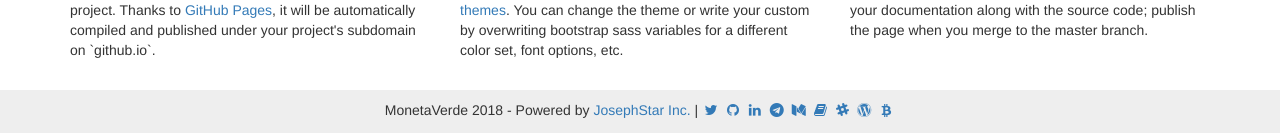
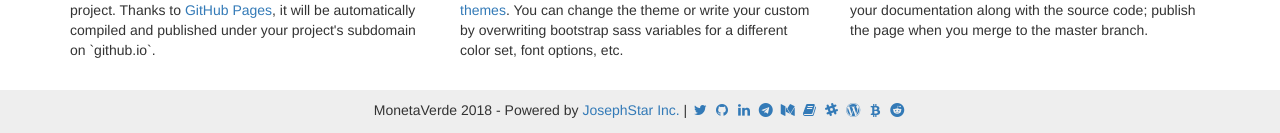
Before and after one commit to ammogcoder/www, a Jekyll site: the page built from index.html, in a window 1280 px wide and 980 px high. Shown: the part 844-977 px from the top of the window. Built offline with Jekyll 4.4.1, drawn with Linux system fonts in a browser that asks for light colours; nearby versions of some CDN libraries.

Commit message:
Update footer.html

```diff
--- a/_includes/footer.html
+++ b/_includes/footer.html
@@ -13,6 +13,7 @@
             <a href="{{ site.slack_url }}"><i class="fa fa-slack fa-fw" aria-hidden="true"></i></a>
             <a href="{{ site.blog_url }}"><i class="fa fa-wordpress fa-fw" aria-hidden="true"></i></a>
             <a href="{{ site.coinmarketcap_url }}"><i class="fa fa-bitcoin fa-fw" aria-hidden="true"></i></a>
+            <a href="{{ site.reddit_url }}"><i class="fa fa-reddit fa-fw" aria-hidden="true"></i></a>
 
         </p>
 
```
